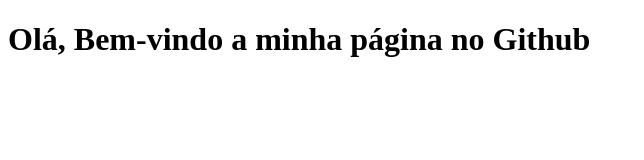
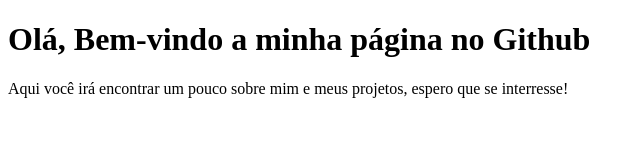
Before and after one commit to Arthur-Avila/Arthur-Avila.github.io, a plain HTML site: page index.html in a window 1280 px wide. Shown: the whole page, without its empty margins (0-644 px from the left). Drawn offline with Linux system fonts and the light colour scheme.

Commit message:
Adicionando titulo e paragrafo da minha pagina

```diff
--- a/index.html
+++ b/index.html
@@ -5,6 +5,12 @@
        <title>Meu site!</title>
     </head>
     <body>
-        <h1>Olá, Bem-vindo a minha página no Github</h1>
+        <header class="cabecalho">
+            <h1 class="cabecalho__titulo">Olá, Bem-vindo a minha página no Github</h1>
+            <p class="cabecalho__paragrafo">Aqui você irá encontrar um pouco sobre mim e meus projetos, espero que se interresse!</p>
+        </header>
+        <main>
+
+        </main>
     </body>
 </html>
```
Also changed, not shown: index.css (added).
